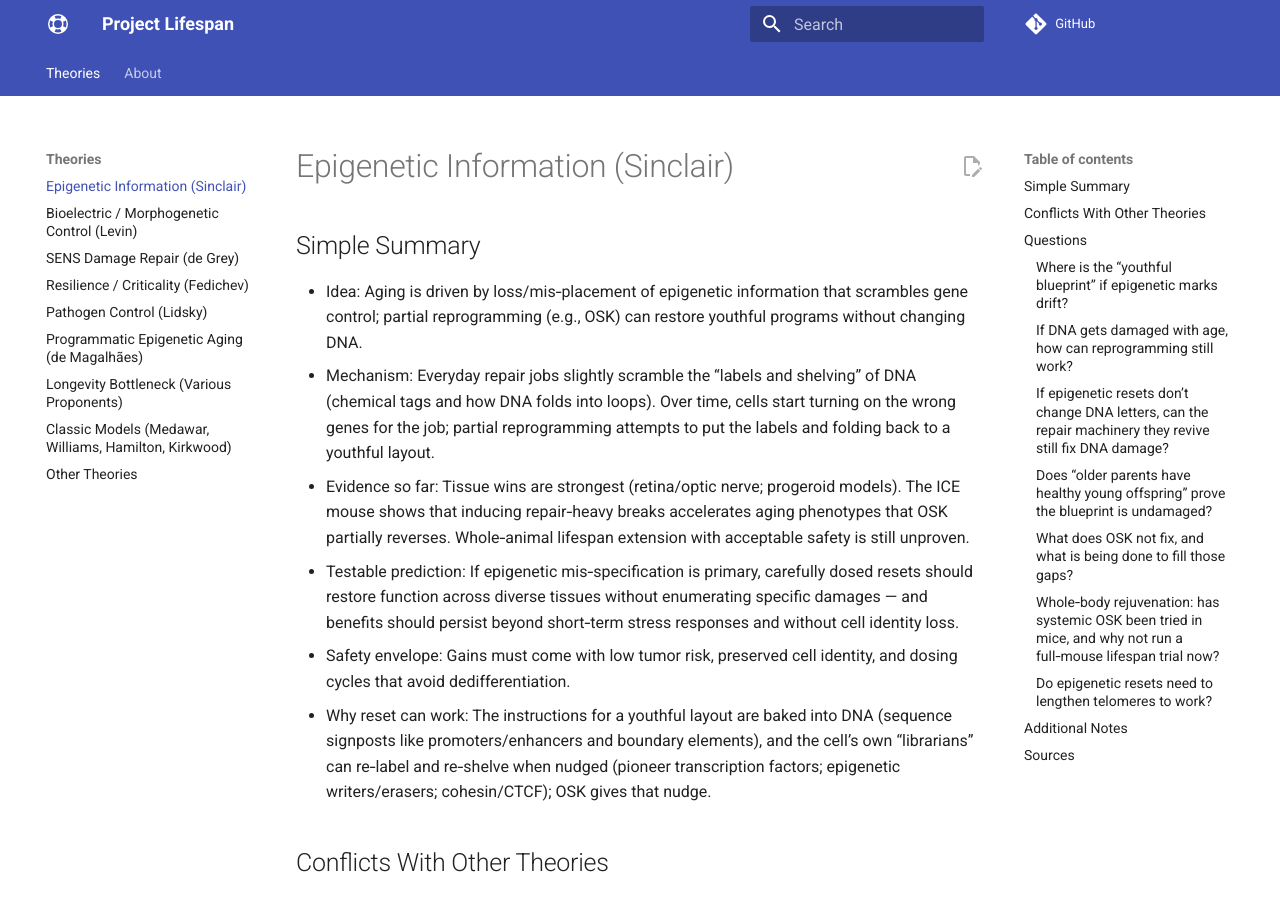
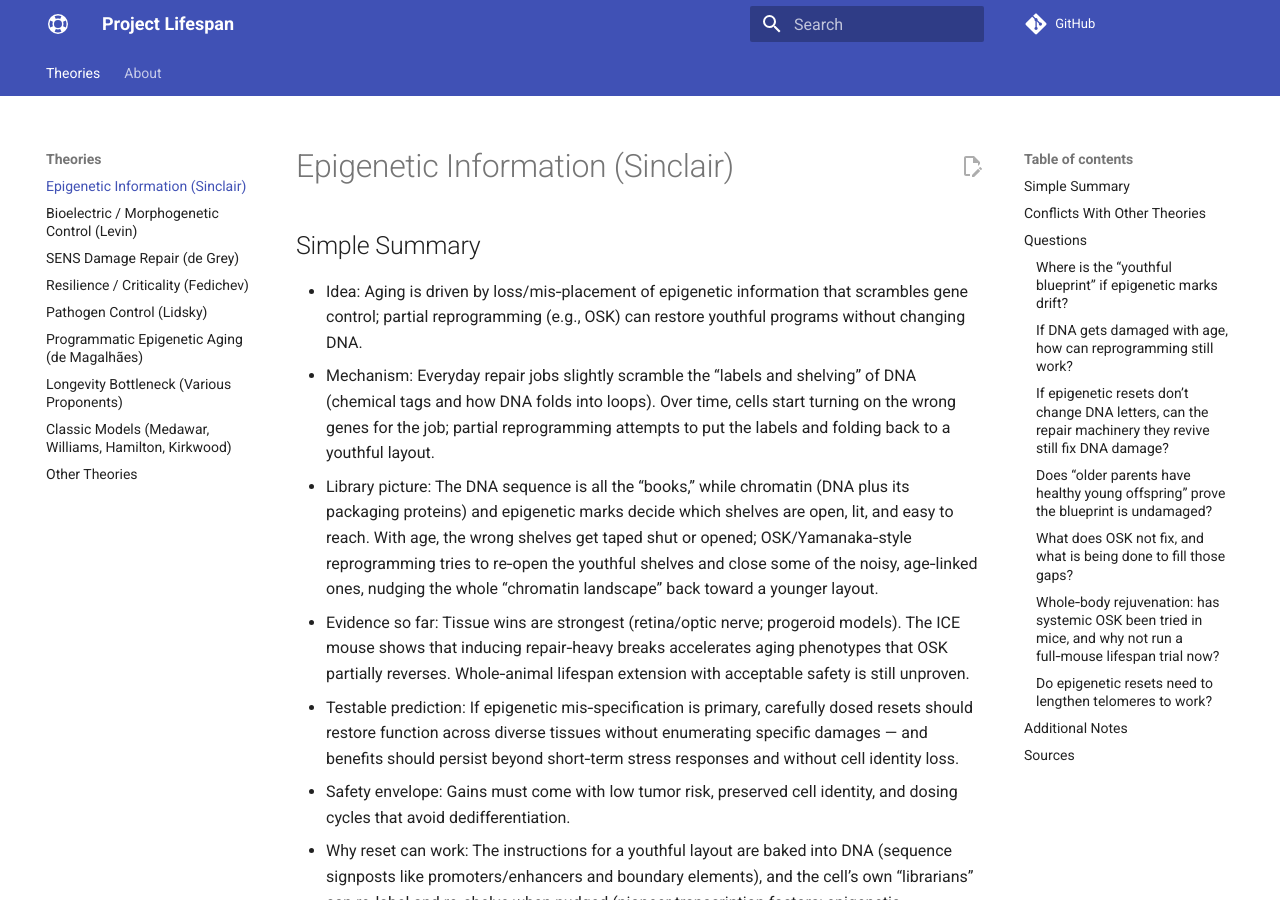
Before and after one commit to djgish485/project-lifespan, an MkDocs documentation site: the page built from docs/theories/epigenetic_information.md, in a window 1280 px wide and 900 px high. Built offline with MkDocs 1.6.1 and Material for MkDocs 9.7.7, drawn with Linux system fonts in a browser that asks for light colours; comment, search, counter and statistics services are not loaded.

Commit message:
docs(theories): add chromatin library blurb

```diff
--- a/docs/theories/epigenetic_information.md
+++ b/docs/theories/epigenetic_information.md
@@ -25,6 +25,7 @@ tags:
 
 - Idea: Aging is driven by loss/mis‑placement of epigenetic information that scrambles gene control; partial reprogramming (e.g., OSK) can restore youthful programs without changing DNA.
 - Mechanism: Everyday repair jobs slightly scramble the “labels and shelving” of DNA (chemical tags and how DNA folds into loops). Over time, cells start turning on the wrong genes for the job; partial reprogramming attempts to put the labels and folding back to a youthful layout.
+- Library picture: The DNA sequence is all the “books,” while chromatin (DNA plus its packaging proteins) and epigenetic marks decide which shelves are open, lit, and easy to reach. With age, the wrong shelves get taped shut or opened; OSK/Yamanaka‑style reprogramming tries to re‑open the youthful shelves and close some of the noisy, age‑linked ones, nudging the whole “chromatin landscape” back toward a younger layout.
 - Evidence so far: Tissue wins are strongest (retina/optic nerve; progeroid models). The ICE mouse shows that inducing repair‑heavy breaks accelerates aging phenotypes that OSK partially reverses. Whole‑animal lifespan extension with acceptable safety is still unproven.
 - Testable prediction: If epigenetic mis‑specification is primary, carefully dosed resets should restore function across diverse tissues without enumerating specific damages — and benefits should persist beyond short‑term stress responses and without cell identity loss.
 - Safety envelope: Gains must come with low tumor risk, preserved cell identity, and dosing cycles that avoid dedifferentiation.
```
